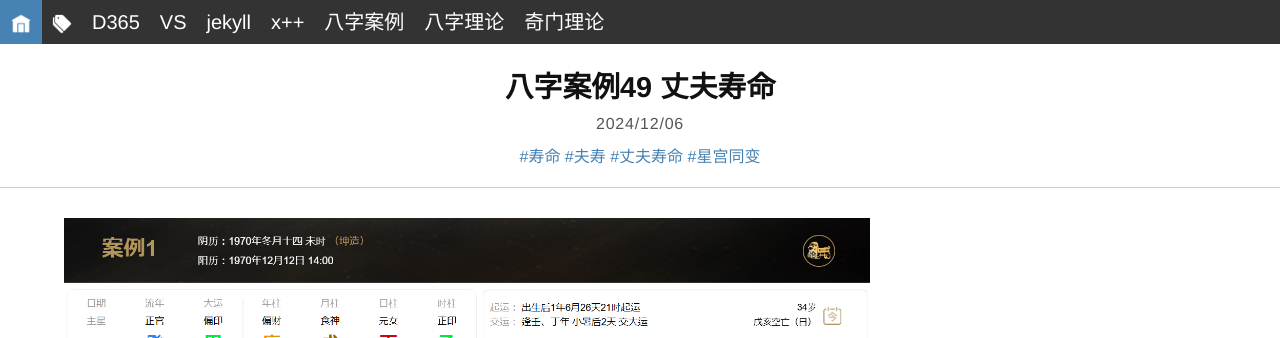
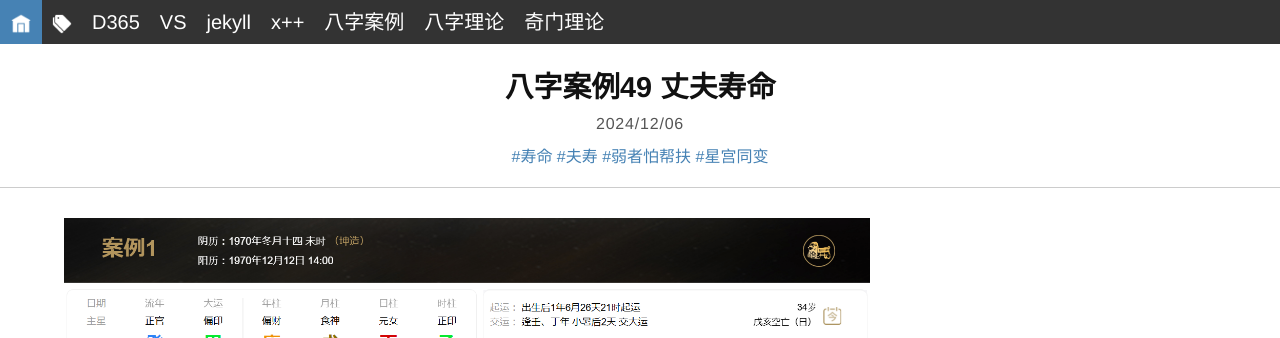
Before and after one commit to sxbjxjy/blog, a Jekyll site: the page built from _posts/2024-12-06-bazi-example-49.md, in a window 1280 px wide. Shown: the top 338 px of the page. Built offline with Jekyll 4.4.1, drawn with Linux system fonts in a browser that asks for light colours.

Commit message:
Update 2024-12-06-bazi-example-49.md

```diff
--- a/_posts/2024-12-06-bazi-example-49.md
+++ b/_posts/2024-12-06-bazi-example-49.md
@@ -6,7 +6,7 @@ categories: 八字案例
 tags:
  - 寿命
  - 夫寿
- - 丈夫寿命
+ - 弱者怕帮扶
  - 星宫同变
 ---
 
```
